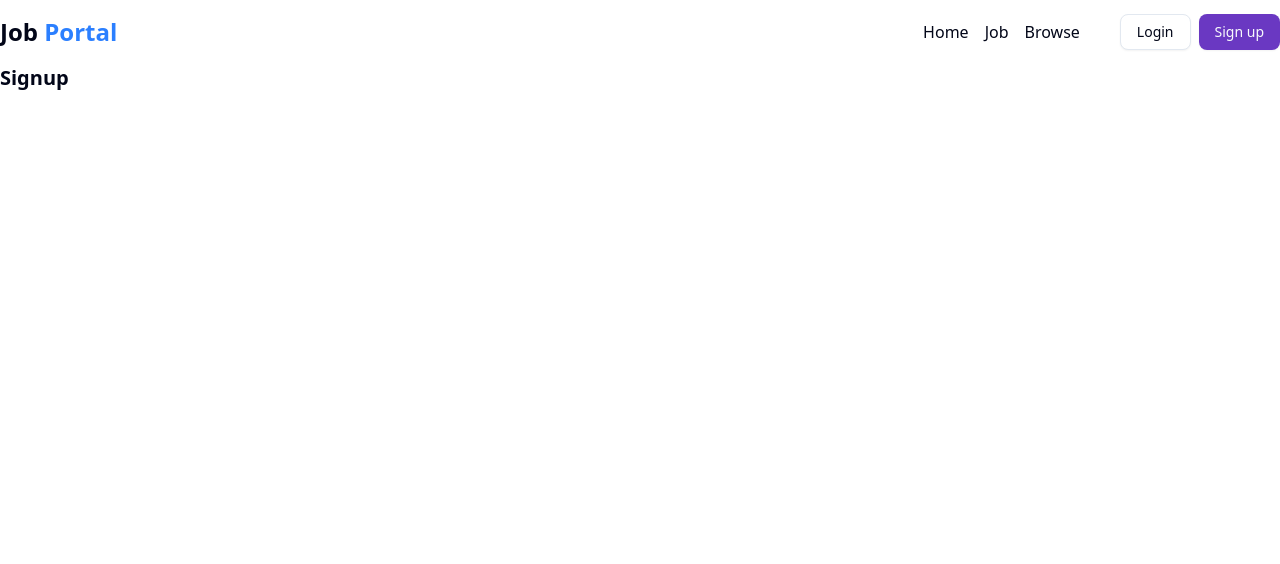
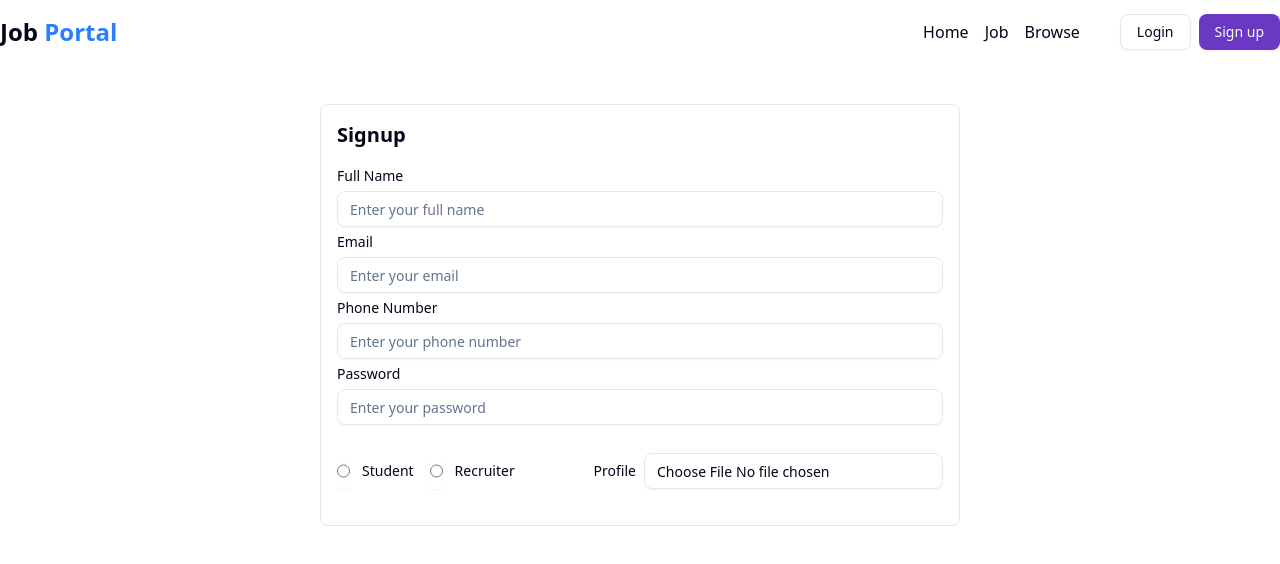
Before and after one commit to ritik-016/job-portal, a React (Vite) app in the folder frontend/: page /signup in a window 1280 px wide. Shown: the top 564 px of the page. Built offline with nearby package versions, Linux system fonts and the light colour scheme.

Commit message:
Form create

```diff
--- a/frontend/package.json
+++ b/frontend/package.json
@@ -11,7 +11,9 @@
   },
   "dependencies": {
     "@radix-ui/react-avatar": "^1.1.10",
+    "@radix-ui/react-label": "^2.1.7",
     "@radix-ui/react-popover": "^1.1.14",
+    "@radix-ui/react-radio-group": "^1.3.7",
     "@radix-ui/react-slot": "^1.2.3",
     "@reduxjs/toolkit": "^2.8.2",
     "@tailwindcss/vite": "^4.1.11",
--- a/frontend/src/components/auth/Signup.jsx
+++ b/frontend/src/components/auth/Signup.jsx
@@ -1,17 +1,69 @@
-import React from 'react'
-import Navbar from '../shared/Navbar'
+import React from "react";
+import Navbar from "../shared/Navbar";
+import { Label } from "../ui/label";
+import { Input } from "../ui/input";
+import { RadioGroup, RadioGroupItem } from "../ui/radio-group";
 
 const Signup = () => {
   return (
     <div>
-       <Navbar />
-       <div>
-          <form action="">
-            <h1 className='font-bold text-xl'>Signup</h1>
-          </form>
-       </div>
+      <Navbar />
+      <div className="flex items-center justify-center max-w-7xl mx-auto">
+        <form
+          action=""
+          className="w-1/2  border border-gray-200 rounded-md p-4 my-10"
+        >
+          <h1 className="font-bold text-xl mb-5">Signup</h1>
+          <div className="my-2">
+            <Label className="my-2">Full Name</Label>
+            <Input type="text" placeholder="Enter your full name" />
+          </div>
+          <div className="my-2">
+            <Label className="my-2">Email</Label>
+            <Input type="email" placeholder="Enter your email" />
+          </div>
+          <div className="my-2">
+            <Label className="my-2">Phone Number</Label>
+            <Input type="tel" placeholder="Enter your phone number" />
+          </div>
+          <div className="my-2">
+            <Label className="my-2">Password</Label>
+            <Input type="password" placeholder="Enter your password" />
+          </div>
+          <div className="flex items-center justify-between">
+            <RadioGroup className="flex items-center gap-4 my-5">
+              <div className="flex items-center gap-3">
+                <Input
+                  type="radio"
+                  name="role"
+                  value="student"
+                  className="cursor-pointer"
+                />
+                <Label htmlFor="r1">Student</Label>
+              </div>
+              <div className="flex items-center gap-3">
+                <Input
+                  type="radio"
+                  name="role"
+                  value="recruiter"
+                  className="cursor-pointer"
+                />
+                <Label htmlFor="r2">Recruiter</Label>
+              </div>
+            </RadioGroup>
+            <div className="flex items-center gap-2">
+              <Label>Profile</Label>
+              <Input
+                className="cursor-pointer"
+                type="file"
+                accept="image/*"
+              />
+            </div>
+          </div>
+        </form>
+      </div>
     </div>
-  )
-}
+  );
+};
 
-export default Signup
+export default Signup;
--- /dev/null
+++ b/frontend/src/components/ui/input.jsx
@@ -0,0 +1,24 @@
+import * as React from "react"
+
+import { cn } from "@/lib/utils"
+
+function Input({
+  className,
+  type,
+  ...props
+}) {
+  return (
+    (<input
+      type={type}
+      data-slot="input"
+      className={cn(
+        "file:text-foreground placeholder:text-muted-foreground selection:bg-primary selection:text-primary-foreground dark:bg-input/30 border-input flex h-9 w-full min-w-0 rounded-md border bg-transparent px-3 py-1 text-base shadow-xs transition-[color,box-shadow] outline-none file:inline-flex file:h-7 file:border-0 file:bg-transparent file:text-sm file:font-medium disabled:pointer-events-none disabled:cursor-not-allowed disabled:opacity-50 md:text-sm",
+        "focus-visible:border-ring focus-visible:ring-ring/50 focus-visible:ring-[3px]",
+        "aria-invalid:ring-destructive/20 dark:aria-invalid:ring-destructive/40 aria-invalid:border-destructive",
+        className
+      )}
+      {...props} />)
+  );
+}
+
+export { Input }
--- /dev/null
+++ b/frontend/src/components/ui/label.jsx
@@ -0,0 +1,21 @@
+import * as React from "react"
+import * as LabelPrimitive from "@radix-ui/react-label"
+
+import { cn } from "@/lib/utils"
+
+function Label({
+  className,
+  ...props
+}) {
+  return (
+    (<LabelPrimitive.Root
+      data-slot="label"
+      className={cn(
+        "flex items-center gap-2 text-sm leading-none font-medium select-none group-data-[disabled=true]:pointer-events-none group-data-[disabled=true]:opacity-50 peer-disabled:cursor-not-allowed peer-disabled:opacity-50",
+        className
+      )}
+      {...props} />)
+  );
+}
+
+export { Label }
--- /dev/null
+++ b/frontend/src/components/ui/radio-group.jsx
@@ -0,0 +1,41 @@
+import * as React from "react"
+import * as RadioGroupPrimitive from "@radix-ui/react-radio-group"
+import { CircleIcon } from "lucide-react"
+
+import { cn } from "@/lib/utils"
+
+function RadioGroup({
+  className,
+  ...props
+}) {
+  return (
+    (<RadioGroupPrimitive.Root
+      data-slot="radio-group"
+      className={cn("grid gap-3", className)}
+      {...props} />)
+  );
+}
+
+function RadioGroupItem({
+  className,
+  ...props
+}) {
+  return (
+    (<RadioGroupPrimitive.Item
+      data-slot="radio-group-item"
+      className={cn(
+        "border-input text-primary focus-visible:border-ring focus-visible:ring-ring/50 aria-invalid:ring-destructive/20 dark:aria-invalid:ring-destructive/40 aria-invalid:border-destructive dark:bg-input/30 aspect-square size-4 shrink-0 rounded-full border shadow-xs transition-[color,box-shadow] outline-none focus-visible:ring-[3px] disabled:cursor-not-allowed disabled:opacity-50",
+        className
+      )}
+      {...props}>
+      <RadioGroupPrimitive.Indicator
+        data-slot="radio-group-indicator"
+        className="relative flex items-center justify-center">
+        <CircleIcon
+          className="fill-primary absolute top-1/2 left-1/2 size-2 -translate-x-1/2 -translate-y-1/2" />
+      </RadioGroupPrimitive.Indicator>
+    </RadioGroupPrimitive.Item>)
+  );
+}
+
+export { RadioGroup, RadioGroupItem }
```
Also changed, not shown: 1 other file (tests, documents, lock files or other folders).
